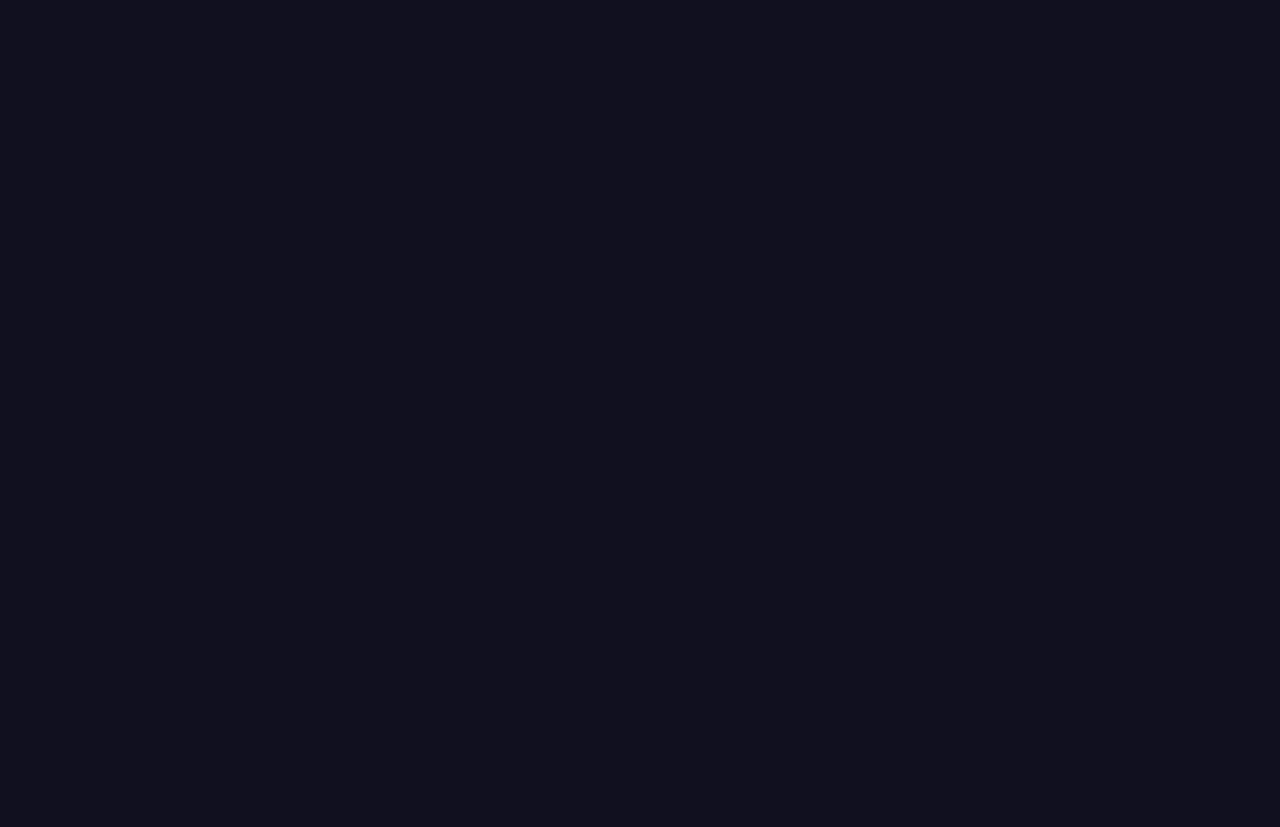
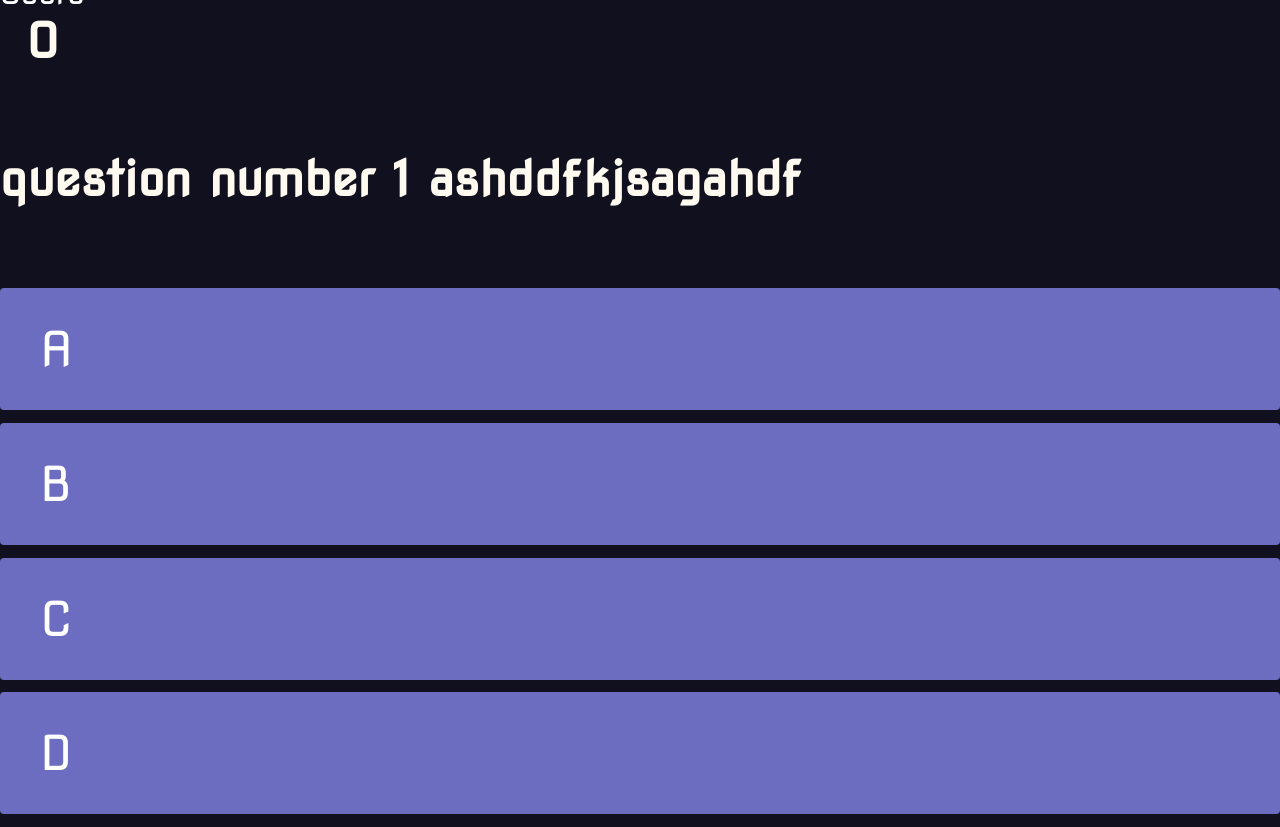
Before and after one commit to dnsghd49/juickJS, a plain HTML site: page quiz.html in a window 1280 px wide. Before the commit the page ends 800 px from the top, so only its background shows below. Drawn offline with Linux system fonts and the light colour scheme.

Commit message:
modified html pages and css for the quiz page

```diff
--- a/assets/quiz.css
+++ b/assets/quiz.css
@@ -0,0 +1,56 @@
+body{
+    color: #ffffff;
+}
+
+.choice-container {
+    display: flex;
+    margin-bottom: 0.8rem;
+    width: 100%;
+    border-radius: 4px;
+    background: rgb(108, 108, 192);
+    font-size: 3rem;
+    min-width: 80rem;
+}
+
+.choice-container:hover {
+    cursor: pointer;
+    box-shadow: 0 0.4rem 1.4rem 0 rgb(108, 108, 192);
+    transform: scale(1.02);
+}
+.choice-prefix {
+    padding: 2rem 2.5rem;
+    color: white;
+}
+
+.choice-text {
+    padding: 2rem;
+    width: 100%;
+}
+
+.correct {
+    background: linear-gradient(32deg, rgb(96, 148, 96), rgb(96, 148, 96))
+}
+
+.incorrect{
+    background: linear-gradient(32deg, rgb(163, 24, 24),  rgb(163, 24, 24))
+}
+
+#hud {
+    display: flex;
+    justify-content: space-between;
+}
+
+.hud-prefix {
+    text-align: center;
+    font-size:  2rem;
+}
+
+.hud-main-text {
+    text-align: center;
+}
+
+@media screen and (max-width: 768px) {
+    .choice-container {
+        min-width: 40rem;
+    }
+}
--- a/assets/style.css
+++ b/assets/style.css
@@ -12,7 +12,7 @@
 }
 
 h1 {
-  font-size: 5.4rem;
+  font-size: 3rem;
   color: floralwhite;
   margin-bottom: 5rem;
 }
--- a/quiz.html
+++ b/quiz.html
@@ -4,10 +4,44 @@
     <meta charset="UTF-8">
     <meta name="viewport" content="width=device-width, initial-scale=1.0">
     <link rel="stylesheet" href="assets/style.css" />
-    <!--link rel="stylesheet" href="style.css" /-->
+    <link rel="stylesheet" href="assets/quiz.css">
     <title>Quiz</title>
 </head>
 <body>
-    <div class="container"></div>
+    <div class="container">
+        <div id="game" class="justify-center flex-colum">
+            <div id="hud">
+                <div class="hud-item">
+                    <p class="hud-prefix">
+                        Score
+                    </p>
+                    <h1 class="hud-main-text" id="score">
+                        0
+                    </h1>
+                </div>
+            </div>
+        <!--Questions and Choices-->
+            <h1 id="question">question number 1 ashddfkjsagahdf</h1>
+            <div class="choice-container">
+                <p class="choice-prefix">A</p>
+                <p class="choice-text" data-number="1"></p>
+            </div>
+            <div class="choice-container">
+                <p class="choice-prefix">B</p>
+                <p class="choice-text" data-number="1"></p>
+            </div>
+            <div class="choice-container">
+                <p class="choice-prefix">C</p>
+                <p class="choice-text" data-number="1"></p>
+            </div>
+            <div class="choice-container">
+                <p class="choice-prefix">D</p>
+                <p class="choice-text" data-number="1"></p>
+            </div>
+        </div>
+    </div>
+
+
+<script src="assets/quiz.js"></script>
 </body>
 </html>
```
Also changed, not shown: index.html (+1 -1 lines).
